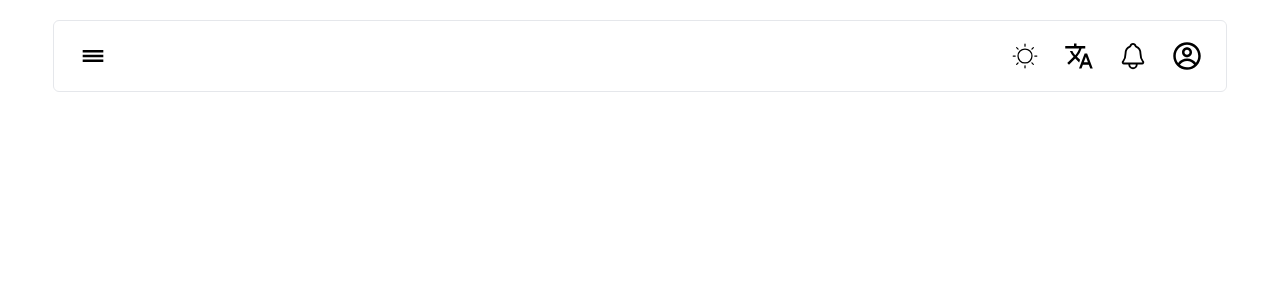
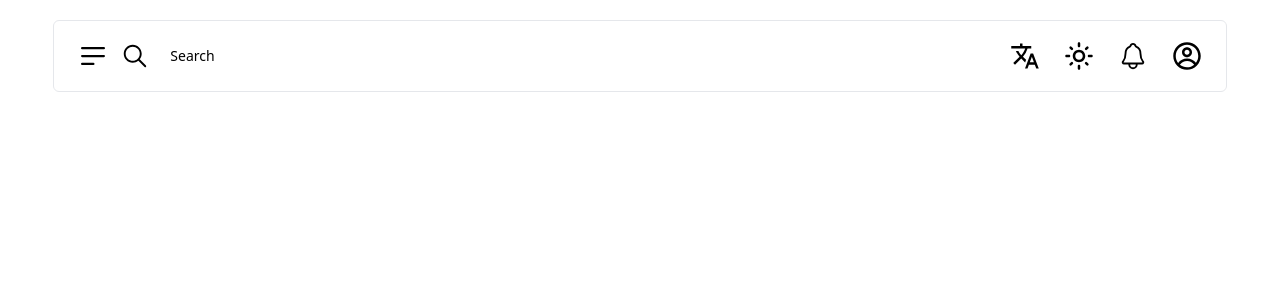
Before and after one commit to naymhossen1b/Dashboard-Client, a React (Vite) app: page / in a window 1280 px wide. Shown: the top 300 px of the page. Built offline with nearby package versions, Linux system fonts and the light colour scheme.

Commit message:
create a || search modal || using ant design

```diff
--- a/src/Components/Navbar.jsx
+++ b/src/Components/Navbar.jsx
@@ -1,17 +1,16 @@
-import { CiLight } from "react-icons/ci";
 import { CgProfile } from "react-icons/cg";
 import { IoNotificationsOutline } from "react-icons/io5";
-import { MdOutlineTranslate } from "react-icons/md";
+import { MdOutlineTranslate, MdOutlineLightMode } from "react-icons/md";
 
 const Navbar = () => {
   return (
     <>
       <section className=" flex items-center gap-4">
         <div className="text-3xl hover:cursor-pointer p-1 hover:bg-gray-200 hover:rounded-full">
-          <CiLight />
+          <MdOutlineTranslate />
         </div>
         <div className="text-3xl hover:cursor-pointer p-1 hover:bg-gray-200 hover:rounded-full">
-          <MdOutlineTranslate />
+          <MdOutlineLightMode />
         </div>
         <div className="text-3xl hover:cursor-pointer p-1 hover:bg-gray-200 hover:rounded-full">
           <IoNotificationsOutline />
--- /dev/null
+++ b/src/Components/SearchModal.jsx
@@ -0,0 +1,39 @@
+import { useState } from "react";
+import { Input, Modal, Space } from "antd";
+import { IoIosSearch } from "react-icons/io";
+
+const SearchModal = () => {
+  const [open, setOpen] = useState(false);
+  const showModal = () => {
+    setOpen(true);
+  };
+  const handleCancel = () => {
+    setOpen(false);
+  };
+  return (
+    <>
+      <div
+        className="hover:cursor-pointer text-3xl flex items-center gap-5"
+        onClick={showModal}
+      >
+        <IoIosSearch /> <p className=" text-sm">Search</p>
+      </div>
+      <Modal open={open} title={null} onCancel={handleCancel} footer={null}>
+        <Space className="w-full">
+          <div>
+            <IoIosSearch className=" text-3xl" />
+          </div>
+          <div>
+            <Input
+              placeholder="Search..."
+              variant="borderless"
+              className="w-full"
+            />
+          </div>
+        </Space>
+        <hr className=" mt-3 mb-3" />
+      </Modal>
+    </>
+  );
+};
+export default SearchModal;
--- a/src/Dashboard/Sidebar.jsx
+++ b/src/Dashboard/Sidebar.jsx
@@ -1,9 +1,10 @@
 import { useState } from "react";
 import { Drawer, Space } from "antd";
-import { IoReorderThreeSharp } from "react-icons/io5";
+import { HiMiniBars3BottomLeft } from "react-icons/hi2";
 import { RxCross2 } from "react-icons/rx";
 import { Link } from "react-router-dom";
 import Navbar from "../Components/Navbar";
+import SearchModal from "../Components/SearchModal";
 
 const Sidebar = () => {
   const [open, setOpen] = useState(false);
@@ -18,12 +19,15 @@ const Sidebar = () => {
   return (
     <>
       <section className="border w-full rounded-md px-5 py-4 flex items-center justify-between">
-        <Space>
+        <Space className=" flex items-center">
           <div
             onClick={showDrawer}
             className="text-3xl p-1 hover:bg-gray-200 hover:rounded-full"
           >
-            <IoReorderThreeSharp />
+            <HiMiniBars3BottomLeft />
+          </div>
+          <div>
+            <SearchModal />
           </div>
         </Space>
         <Space>
```
